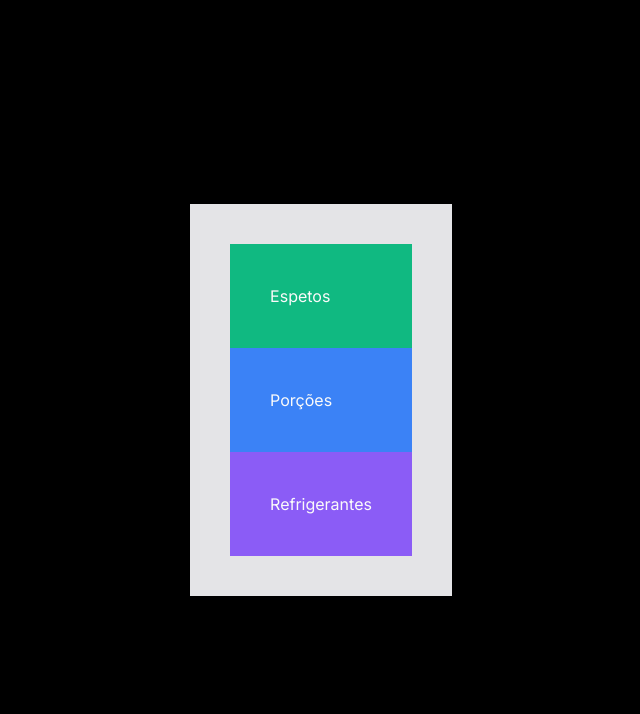
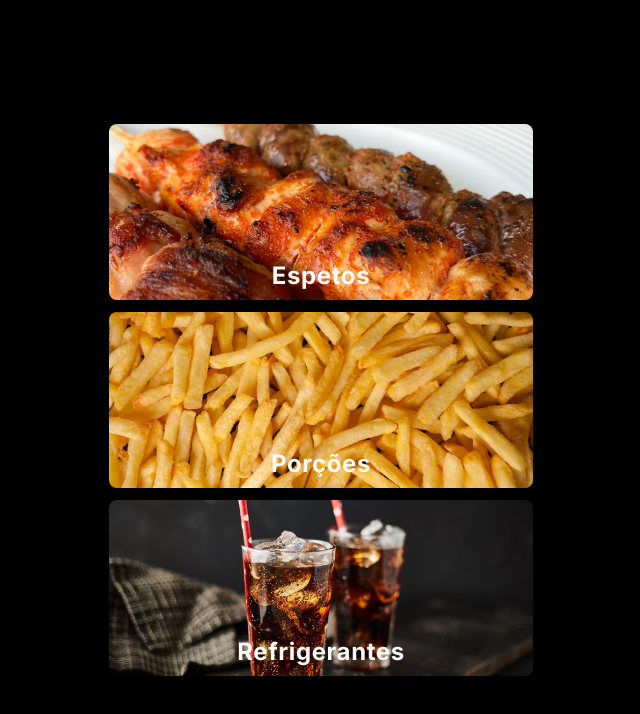
Before and after one commit to gabrielfula/menu, a Next.js app: page / in a window 1280 px wide. Shown: the top 714 px of the page, without its empty margins (319-959 px from the left). Built offline with nearby package versions, Linux system fonts and the light colour scheme.

Commit message:
feat: add home page

```diff
--- a/src/app/(home)/page.tsx
+++ b/src/app/(home)/page.tsx
@@ -1,16 +1,25 @@
+import Link from "next/link";
+
 export default function Home() {
   return (
-    <div className="flex justify-center items-center h-full ">
-      <div className="shadow-lg p-10 bg-zinc-200 ">
-        <div className="bg-emerald-500 w-full p-10">
-          <h1>Espetos</h1>
-        </div>
-        <div className="bg-blue-500 w-full p-10">
-          <h1>Porções</h1>
-        </div>
-        <div className="bg-violet-500 w-full p-10">
-          <h1>Refrigerantes</h1>
-        </div>
+    <div className="flex justify-center items-center h-full">
+      <div className="shadow-lg p-10 flex flex-col gap-3">
+        <Link href="/espetos">
+          <div className="w-full p-2 h-44 background-carne flex items-end justify-center text-zinc-50 rounded-lg">
+            <h1 className="font-bold text-2xl tracking-wide">Espetos</h1>
+          </div>
+        </Link>
+
+        <Link href="/porcoes">
+          <div className="background-porcao w-full p-2 h-44 background-porcao flex items-end justify-center rounded-lg">
+            <h1 className="font-bold text-2xl tracking-wide">Porções</h1>
+          </div>
+        </Link>
+        <Link href="/refrigerante">
+          <div className="background-porcao w-full p-2 px-32 h-44 background-refrigerante flex items-end justify-center rounded-lg">
+            <h1 className="font-bold text-2xl tracking-wide">Refrigerantes</h1>
+          </div>
+        </Link>
       </div>
     </div>
   );
```
